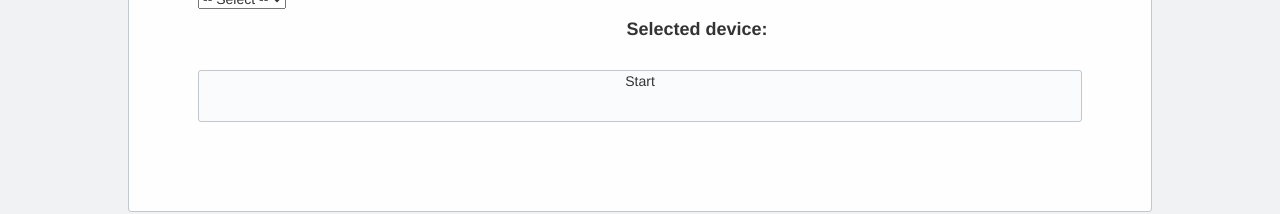
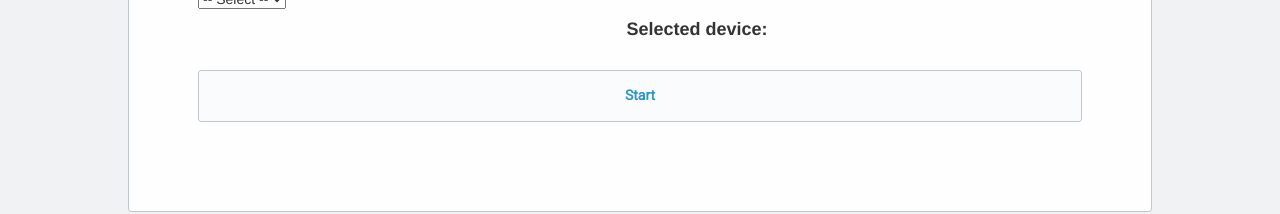
Before and after one commit to hilagutfreund/tipping, a website: page index.html at #!/start in a window 1280 px wide. Shown: the part 373-587 px from the top of the page. Drawn offline with nearby package versions, Linux system fonts and the light colour scheme; some packages are replaced by stand-ins of ours; no server answers; a web font is replaced by a local one.

Commit message:
fixing button

```diff
--- a/css/main.css
+++ b/css/main.css
@@ -313,9 +313,9 @@ div.startButton{
     box-sizing: border-box;
     border-radius: 3px;
     text-align: center;
-    /*display: flex;*/
-    /*flex-direction: column;*/
-    /*justify-content: center;*/
+    display: flex;
+    flex-direction: column;
+    justify-content: center;
     align-items: center;
     margin: 5px;
     box-sizing: content-box;
--- a/templates/main.html
+++ b/templates/main.html
@@ -45,7 +45,7 @@
 
         </div>
 
-        <div class="startButton">Start</div>
+        <div class="startButton"><h5>Start</h5></div>
       </div>
 
 
```
